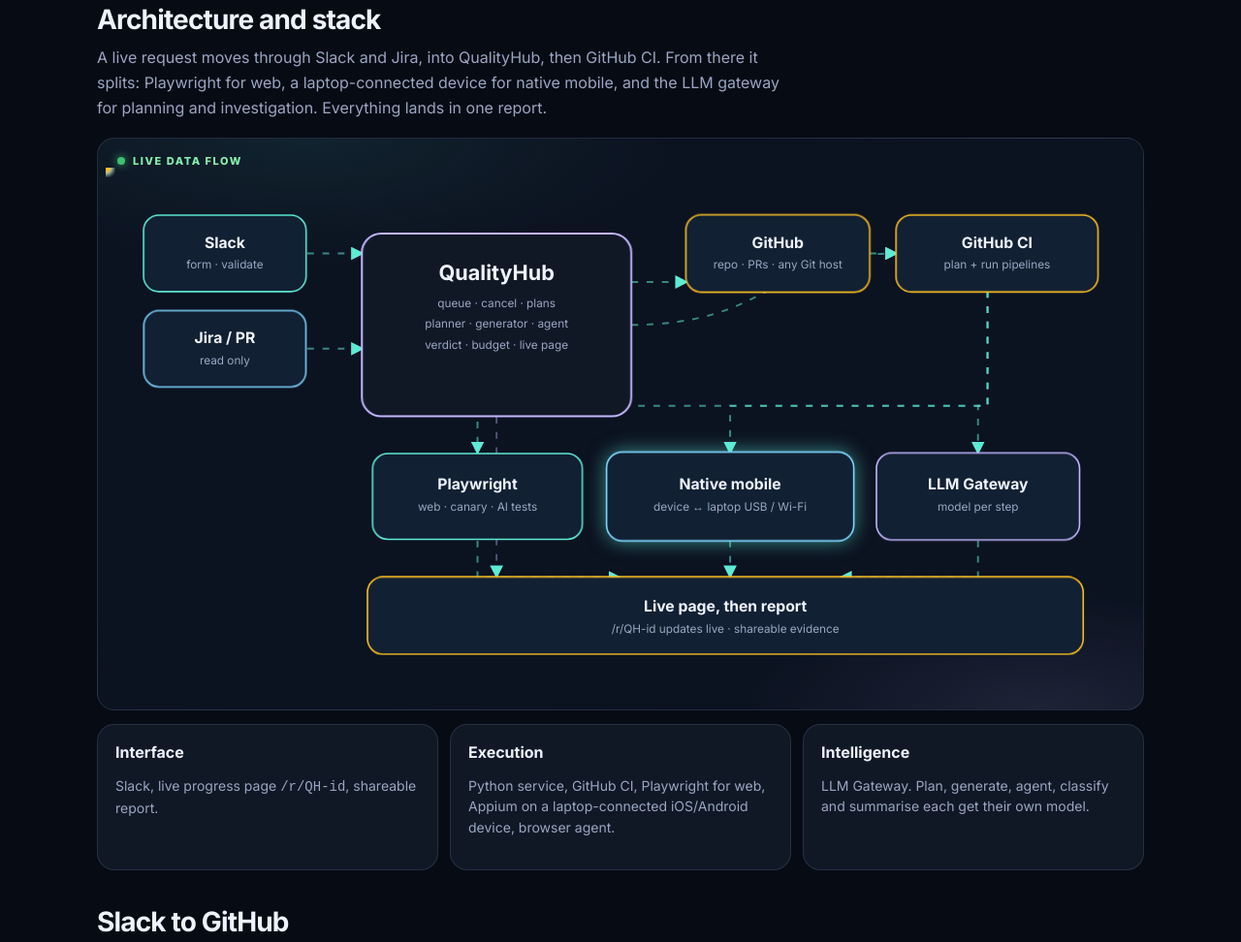
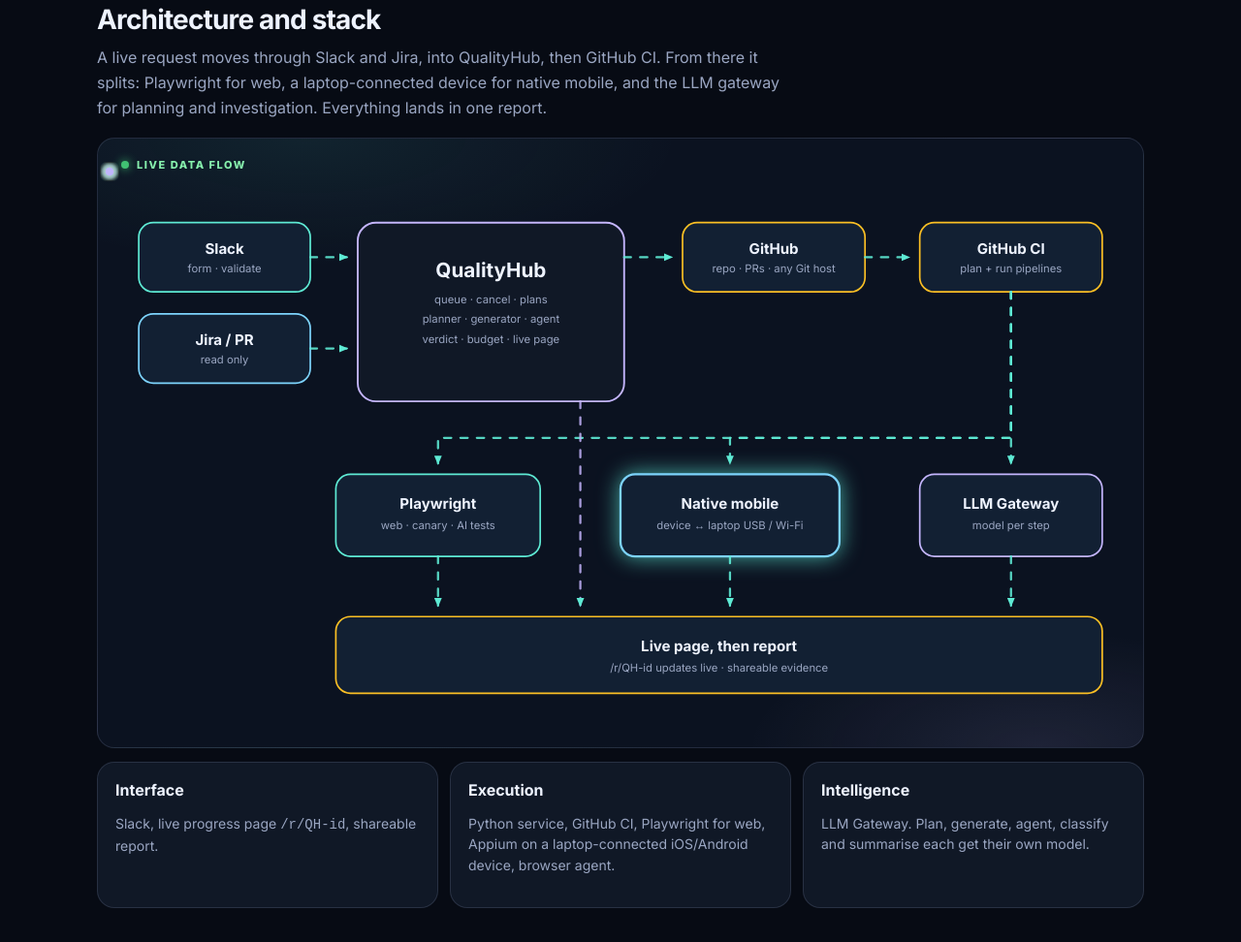
Before and after one commit to QAPournima/qualityhub, a plain HTML site: page index.html in a window 1280 px wide. Shown: the part 2272-3244 px from the top of the page at 97% size. Drawn offline with Linux system fonts and the light colour scheme.

Commit message:
Keep architecture arrows on top and route them around the boxes.
Co-authored-by: Cursor <cursoragent@cursor.com>

```diff
--- a/index.html
+++ b/index.html
@@ -100,85 +100,94 @@
       <p class="sub">A live request moves through Slack and Jira, into QualityHub, then GitHub CI. From there it splits: Playwright for web, a laptop-connected device for native mobile, and the LLM gateway for planning and investigation. Everything lands in one report.</p>
       <div class="arch" aria-label="Live architecture flow from Slack and Jira through QualityHub, GitHub CI, Playwright, native mobile and LLMs to a report">
         <p class="arch-live"><span class="arch-dot"></span> Live data flow</p>
-        <svg class="arch-svg" viewBox="0 0 1080 560" role="presentation">
+        <svg class="arch-svg" viewBox="0 0 1120 620" overflow="visible" role="presentation">
           <defs>
-            <marker id="ah" viewBox="0 0 10 10" refX="9" refY="5" markerWidth="7" markerHeight="7" orient="auto-start-reverse">
-              <path d="M0 0 L10 5 L0 10 z" fill="#5eead4"/>
+            <marker id="ah" viewBox="0 0 12 12" refX="10" refY="6" markerWidth="10" markerHeight="10" orient="auto" markerUnits="userSpaceOnUse">
+              <path d="M0 1 L12 6 L0 11 z" fill="#5eead4"/>
             </marker>
             <filter id="glow" x="-50%" y="-50%" width="200%" height="200%">
               <feGaussianBlur stdDeviation="3.5" result="b"/>
               <feMerge><feMergeNode in="b"/><feMergeNode in="SourceGraphic"/></feMerge>
             </filter>
           </defs>
-          <path id="p-slack" class="wire" d="M210 90 H270" marker-end="url(#ah)"/>
-          <path id="p-jira" class="wire" d="M210 190 H270" marker-end="url(#ah)"/>
-          <path id="p-hub-gh" class="wire" d="M550 120 H610" marker-end="url(#ah)"/>
-          <path id="p-hub-ci" class="wire" d="M550 165 C 700 165, 700 90, 830 90" marker-end="url(#ah)"/>
-          <path id="p-gh-ci" class="wire" d="M800 90 H830" marker-end="url(#ah)"/>
-          <path id="p-ci-web" class="wire" d="M925 128 V 250 H 390 V 300" marker-end="url(#ah)"/>
-          <path id="p-ci-mob" class="wire" d="M925 128 V 250 H 655 V 300" marker-end="url(#ah)"/>
-          <path id="p-ci-llm" class="wire" d="M925 128 V 250 H 915 V 300" marker-end="url(#ah)"/>
-          <path id="p-web-rep" class="wire" d="M390 390 V 430 H 540" marker-end="url(#ah)"/>
-          <path id="p-mob-rep" class="wire" d="M655 390 V 430" marker-end="url(#ah)"/>
-          <path id="p-llm-rep" class="wire" d="M915 390 V 430 H 770" marker-end="url(#ah)"/>
-          <path id="p-hub-rep" class="wire faint" d="M410 260 V 430" marker-end="url(#ah)"/>
 
+          <g class="nodes">
             <g class="node" data-flow="0">
-            <rect class="box cyan" x="40" y="50" width="170" height="80" rx="16"/>
-            <text class="t1" x="125" y="84">Slack</text>
-            <text class="t2" x="125" y="106">form · validate</text>
+              <rect class="box cyan" x="32" y="56" width="188" height="76" rx="16"/>
+              <text class="t1" x="126" y="90">Slack</text>
+              <text class="t2" x="126" y="110">form · validate</text>
             </g>
             <g class="node" data-flow="1">
-            <rect class="box blue" x="40" y="150" width="170" height="80" rx="16"/>
-            <text class="t1" x="125" y="184">Jira / PR</text>
-            <text class="t2" x="125" y="206">read only</text>
+              <rect class="box blue" x="32" y="156" width="188" height="76" rx="16"/>
+              <text class="t1" x="126" y="190">Jira / PR</text>
+              <text class="t2" x="126" y="210">read only</text>
             </g>
             <g class="node" data-flow="2">
-            <rect class="box violet hub" x="270" y="70" width="280" height="190" rx="20"/>
-            <text class="t1 big" x="410" y="118">QualityHub</text>
-            <text class="t2" x="410" y="146">queue · cancel · plans</text>
-            <text class="t2" x="410" y="168">planner · generator · agent</text>
-            <text class="t2" x="410" y="190">verdict · budget · live page</text>
+              <rect class="box violet hub" x="272" y="56" width="292" height="196" rx="20"/>
+              <text class="t1 big" x="418" y="116">QualityHub</text>
+              <text class="t2" x="418" y="144">queue · cancel · plans</text>
+              <text class="t2" x="418" y="166">planner · generator · agent</text>
+              <text class="t2" x="418" y="188">verdict · budget · live page</text>
             </g>
             <g class="node" data-flow="3">
-            <rect class="box gold" x="610" y="50" width="190" height="80" rx="16"/>
-            <text class="t1" x="705" y="84">GitHub</text>
-            <text class="t2" x="705" y="106">repo · PRs · any Git host</text>
+              <rect class="box gold" x="628" y="56" width="200" height="76" rx="16"/>
+              <text class="t1" x="728" y="90">GitHub</text>
+              <text class="t2" x="728" y="110">repo · PRs · any Git host</text>
             </g>
             <g class="node" data-flow="4">
-            <rect class="box gold" x="830" y="50" width="210" height="80" rx="16"/>
-            <text class="t1" x="935" y="84">GitHub CI</text>
-            <text class="t2" x="935" y="106">plan + run pipelines</text>
+              <rect class="box gold" x="888" y="56" width="200" height="76" rx="16"/>
+              <text class="t1" x="988" y="90">GitHub CI</text>
+              <text class="t2" x="988" y="110">plan + run pipelines</text>
             </g>
             <g class="node" data-flow="5">
-            <rect class="box cyan" x="280" y="300" width="220" height="90" rx="16"/>
-            <text class="t1" x="390" y="338">Playwright</text>
-            <text class="t2" x="390" y="360">web · canary · AI tests</text>
+              <rect class="box cyan" x="248" y="332" width="224" height="90" rx="16"/>
+              <text class="t1" x="360" y="370">Playwright</text>
+              <text class="t2" x="360" y="392">web · canary · AI tests</text>
             </g>
             <g class="node" data-flow="6">
-            <rect class="box blue" x="530" y="300" width="250" height="90" rx="16"/>
-            <text class="t1" x="655" y="338">Native mobile</text>
-            <text class="t2" x="655" y="360">device ↔ laptop USB / Wi-Fi</text>
+              <rect class="box blue" x="560" y="332" width="240" height="90" rx="16"/>
+              <text class="t1" x="680" y="370">Native mobile</text>
+              <text class="t2" x="680" y="392">device ↔ laptop USB / Wi-Fi</text>
             </g>
             <g class="node" data-flow="7">
-            <rect class="box violet" x="810" y="300" width="210" height="90" rx="16"/>
-            <text class="t1" x="915" y="338">LLM Gateway</text>
-            <text class="t2" x="915" y="360">model per step</text>
+              <rect class="box violet" x="888" y="332" width="200" height="90" rx="16"/>
+              <text class="t1" x="988" y="370">LLM Gateway</text>
+              <text class="t2" x="988" y="392">model per step</text>
             </g>
             <g class="node" data-flow="8">
-            <rect class="box gold" x="280" y="430" width="740" height="80" rx="16"/>
-            <text class="t1" x="650" y="466">Live page, then report</text>
-            <text class="t2" x="650" y="488">/r/QH-id updates live · shareable evidence</text>
+              <rect class="box gold" x="248" y="488" width="840" height="84" rx="16"/>
+              <text class="t1" x="668" y="526">Live page, then report</text>
+              <text class="t2" x="668" y="548">/r/QH-id updates live · shareable evidence</text>
+            </g>
           </g>
 
-          <circle class="pkt" r="5" fill="#5eead4" filter="url(#glow)"><animateMotion dur="2.4s" repeatCount="indefinite"><mpath href="#p-slack"/></animateMotion></circle>
-          <circle class="pkt" r="5" fill="#7dd3fc" filter="url(#glow)"><animateMotion dur="2.8s" repeatCount="indefinite"><mpath href="#p-jira"/></animateMotion></circle>
-          <circle class="pkt" r="5" fill="#c4b5fd" filter="url(#glow)"><animateMotion dur="2.2s" repeatCount="indefinite"><mpath href="#p-hub-gh"/></animateMotion></circle>
-          <circle class="pkt" r="5" fill="#fbbf24" filter="url(#glow)"><animateMotion dur="3.2s" repeatCount="indefinite"><mpath href="#p-hub-ci"/></animateMotion></circle>
-          <circle class="pkt" r="4.5" fill="#5eead4" filter="url(#glow)"><animateMotion dur="3.6s" repeatCount="indefinite"><mpath href="#p-ci-web"/></animateMotion></circle>
-          <circle class="pkt" r="4.5" fill="#7dd3fc" filter="url(#glow)"><animateMotion dur="3.4s" repeatCount="indefinite"><mpath href="#p-ci-mob"/></animateMotion></circle>
-          <circle class="pkt" r="4.5" fill="#c4b5fd" filter="url(#glow)"><animateMotion dur="3.1s" repeatCount="indefinite"><mpath href="#p-ci-llm"/></animateMotion></circle>
-          <circle class="pkt" r="5" fill="#fbbf24" filter="url(#glow)"><animateMotion dur="2.6s" repeatCount="indefinite"><mpath href="#p-mob-rep"/></animateMotion></circle>
+          <g class="wires" fill="none">
+            <path id="p-slack" class="wire" d="M220 94 H260" marker-end="url(#ah)"/>
+            <path id="p-jira" class="wire" d="M220 194 H260" marker-end="url(#ah)"/>
+            <path id="p-hub-gh" class="wire" d="M564 94 H616" marker-end="url(#ah)"/>
+            <path id="p-gh-ci" class="wire" d="M828 94 H876" marker-end="url(#ah)"/>
+            <path id="p-ci-web" class="wire" d="M988 132 V 292 H 360 V 320" marker-end="url(#ah)"/>
+            <path id="p-ci-mob" class="wire" d="M988 132 V 292 H 680 V 320" marker-end="url(#ah)"/>
+            <path id="p-ci-llm" class="wire" d="M988 132 V 320" marker-end="url(#ah)"/>
+            <path id="p-hub-rep" class="wire faint" d="M516 252 V 476" marker-end="url(#ah)"/>
+            <path id="p-web-rep" class="wire" d="M360 422 V 476" marker-end="url(#ah)"/>
+            <path id="p-mob-rep" class="wire" d="M680 422 V 476" marker-end="url(#ah)"/>
+            <path id="p-llm-rep" class="wire" d="M988 422 V 476" marker-end="url(#ah)"/>
+          </g>
+
+          <g class="packets">
+            <circle class="pkt" r="5" fill="#5eead4" filter="url(#glow)"><animateMotion dur="2.2s" repeatCount="indefinite"><mpath href="#p-slack"/></animateMotion></circle>
+            <circle class="pkt" r="5" fill="#7dd3fc" filter="url(#glow)"><animateMotion dur="2.6s" repeatCount="indefinite"><mpath href="#p-jira"/></animateMotion></circle>
+            <circle class="pkt" r="5" fill="#c4b5fd" filter="url(#glow)"><animateMotion dur="2.1s" repeatCount="indefinite"><mpath href="#p-hub-gh"/></animateMotion></circle>
+            <circle class="pkt" r="5" fill="#fbbf24" filter="url(#glow)"><animateMotion dur="2s" repeatCount="indefinite"><mpath href="#p-gh-ci"/></animateMotion></circle>
+            <circle class="pkt" r="4.5" fill="#5eead4" filter="url(#glow)"><animateMotion dur="3.4s" repeatCount="indefinite"><mpath href="#p-ci-web"/></animateMotion></circle>
+            <circle class="pkt" r="4.5" fill="#7dd3fc" filter="url(#glow)"><animateMotion dur="3.2s" repeatCount="indefinite"><mpath href="#p-ci-mob"/></animateMotion></circle>
+            <circle class="pkt" r="4.5" fill="#c4b5fd" filter="url(#glow)"><animateMotion dur="2.4s" repeatCount="indefinite"><mpath href="#p-ci-llm"/></animateMotion></circle>
+            <circle class="pkt" r="5" fill="#fbbf24" filter="url(#glow)"><animateMotion dur="2.5s" repeatCount="indefinite"><mpath href="#p-hub-rep"/></animateMotion></circle>
+            <circle class="pkt" r="4.5" fill="#5eead4" filter="url(#glow)"><animateMotion dur="2s" repeatCount="indefinite"><mpath href="#p-web-rep"/></animateMotion></circle>
+            <circle class="pkt" r="4.5" fill="#7dd3fc" filter="url(#glow)"><animateMotion dur="2.1s" repeatCount="indefinite"><mpath href="#p-mob-rep"/></animateMotion></circle>
+            <circle class="pkt" r="4.5" fill="#c4b5fd" filter="url(#glow)"><animateMotion dur="2.2s" repeatCount="indefinite"><mpath href="#p-llm-rep"/></animateMotion></circle>
+          </g>
         </svg>
       </div>
       <div class="grid-3" style="margin-top:14px">
--- a/styles.css
+++ b/styles.css
@@ -141,8 +141,8 @@ h3 { margin: 0 0 8px; font-size: 16px; }
     radial-gradient(700px 240px at 20% 0%, rgba(94, 234, 212, 0.08), transparent 55%),
     radial-gradient(600px 240px at 90% 100%, rgba(196, 181, 253, 0.1), transparent 50%),
     #0b1220;
-  overflow: hidden;
-  padding: 12px 8px 8px;
+  overflow: visible;
+  padding: 16px 12px 10px;
 }
 .arch-live {
   display: flex;
@@ -163,21 +163,22 @@ h3 { margin: 0 0 8px; font-size: 16px; }
   box-shadow: 0 0 10px #4ade80;
   animation: liveblink 1.2s ease-in-out infinite;
 }
-.arch-svg { display: block; width: 100%; height: auto; }
+.arch-svg { display: block; width: 100%; height: auto; overflow: visible; }
+.arch-svg .wires { pointer-events: none; }
 .arch-svg .wire {
   fill: none;
-  stroke: rgba(94, 234, 212, 0.55);
-  stroke-width: 2;
-  stroke-dasharray: 7 9;
+  stroke: #5eead4;
+  stroke-opacity: 0.9;
+  stroke-width: 2.4;
+  stroke-linecap: round;
+  stroke-linejoin: round;
+  stroke-dasharray: 8 10;
   animation: dashmove 1.1s linear infinite;
 }
-.arch-svg .wire.faint { stroke: rgba(196, 181, 253, 0.4); }
+.arch-svg .wire.faint { stroke: #c4b5fd; stroke-opacity: 0.85; }
 .arch-svg .box {
   fill: #122033;
-  stroke-width: 1.6;
-  transform-box: fill-box;
-  transform-origin: center;
-  animation: boxidle 3.2s ease-in-out infinite;
+  stroke-width: 1.8;
 }
 .arch-svg .box.cyan { stroke: #5eead4; }
 .arch-svg .box.blue { stroke: #7dd3fc; }
@@ -189,21 +190,16 @@ h3 { margin: 0 0 8px; font-size: 16px; }
 .arch-svg .t1.big { font-size: 22px; }
 .arch-svg .t2 { fill: #9aa6c2; font-size: 12px; }
 .arch-svg .node.is-live .box {
-  animation: boxlive 0.7s ease-in-out;
-  filter: drop-shadow(0 0 10px rgba(94, 234, 212, 0.55));
+  filter: drop-shadow(0 0 12px rgba(94, 234, 212, 0.7));
+  stroke-width: 2.4;
 }
 .arch-svg .pkt { opacity: 0.95; }
 @keyframes dashmove {
   to { stroke-dashoffset: -32; }
 }
-@keyframes boxidle {
-  0%, 100% { transform: scale(1); }
-  50% { transform: scale(1.015); }
-}
-@keyframes boxlive {
-  0% { transform: scale(1); }
-  40% { transform: scale(1.045); }
-  100% { transform: scale(1); }
+@keyframes boxglow {
+  0%, 100% { filter: drop-shadow(0 0 0 transparent); }
+  50% { filter: drop-shadow(0 0 8px rgba(94, 234, 212, 0.35)); }
 }
 @keyframes liveblink {
   0%, 100% { opacity: 1; }
```
Lines whose indentation alone changed are shown as unchanged.
